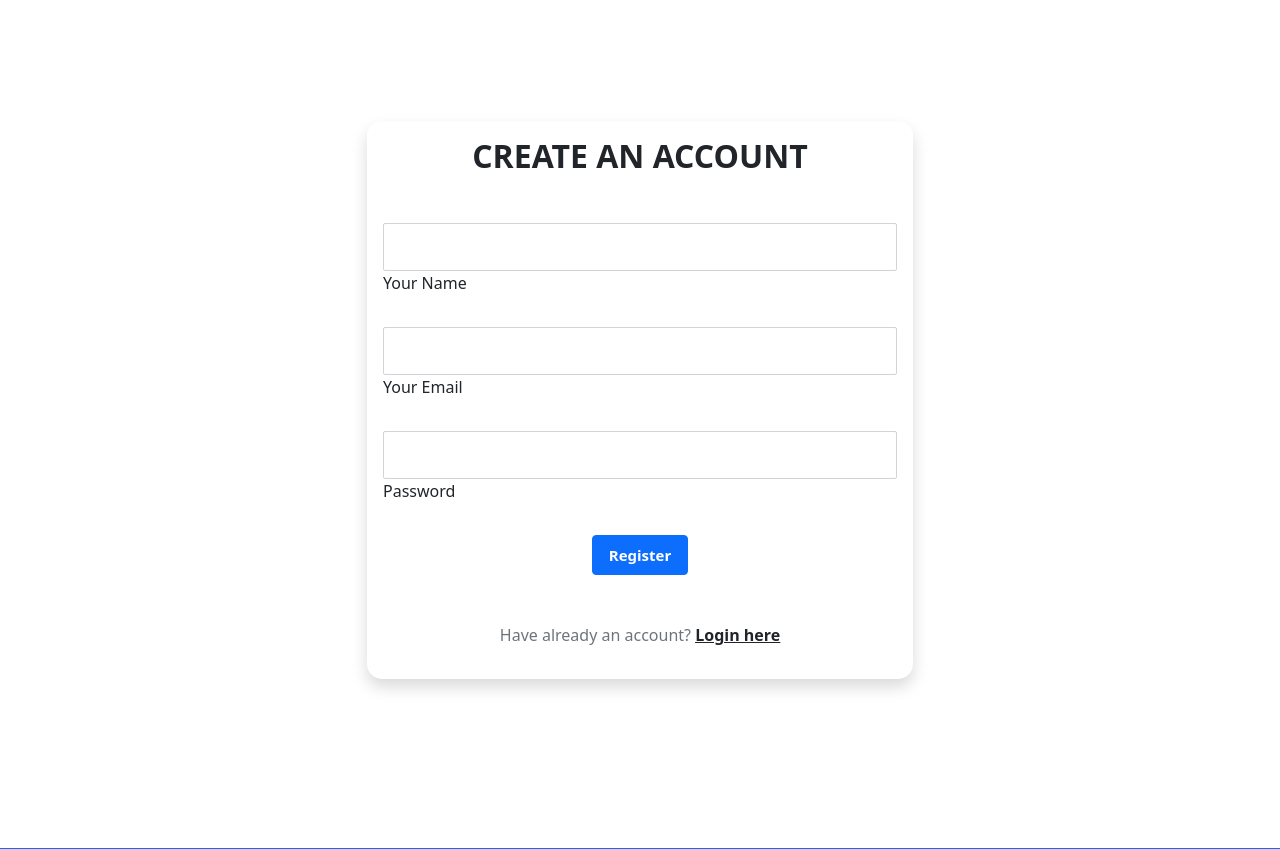
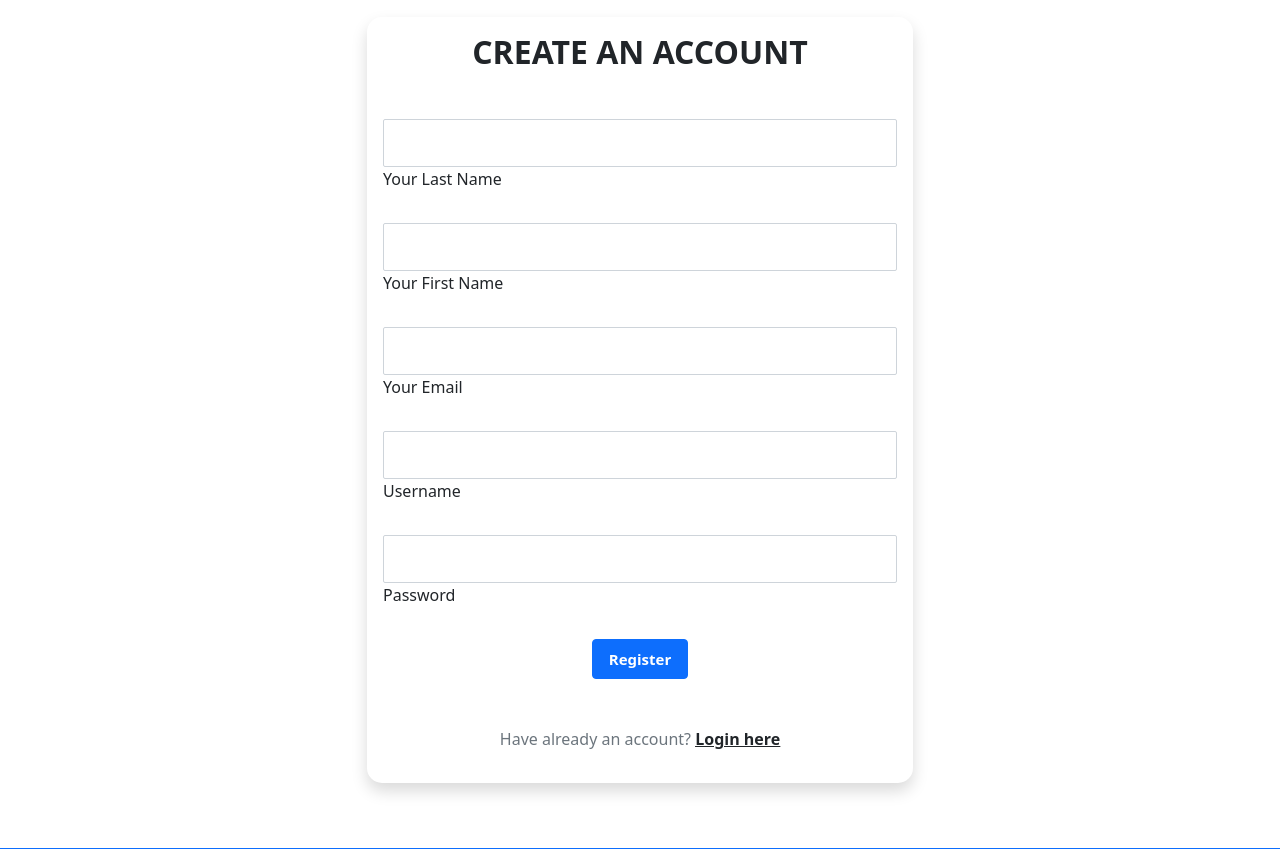
Before and after one commit to Raikonerr/reservation-railway, a PHP site: page /Brief5/signup/index in a window 1280 px wide. Shown: the part 72-921 px from the top of the page. Run offline with PHP 8.4, Linux system fonts and the light colour scheme; some libraries are stand-ins or nearby versions.

Commit message:
fixed user and client

```diff
--- a/controller/SignupController.php
+++ b/controller/SignupController.php
@@ -20,13 +20,16 @@ class SignupController
 
 		// echo 'hello';
 
-		$username = $_POST['username'];
-		$email = $_POST['email'];
-		$password = $_POST['password'];
-		echo $username;
+		$username = $_POST['Nom_utilisateur'];
+		$email = $_POST['Email'];
+		$password = $_POST['Mot_de_passe'];
+		$nom = $_POST['Nom'];
+		$prenom = $_POST['Prenom'];
+
+
 
 		 $auth = new Auth();
-		 $auth->signup($username,$email,$password);
+		 $auth->signup1($username,$password,$email,$nom,$prenom);
 		 header("Location: http://localhost/Brief5/Home/index");
 
 	}
--- a/model/auth.php
+++ b/model/auth.php
@@ -1,6 +1,7 @@
 <?php
 
 require_once "connection.php";
+require_once "user.php";
 
 class Auth {
     public $table = 'person';
@@ -21,4 +22,16 @@ class Auth {
         return $ctn->selectOne("person", $password, $username);
 
     }
+
+
+
+    public function signup1($username,$password,$email,$nom,$prenom){
+        $str=new User();
+        $str->insertUser($nom,$prenom,$email);
+        $last_idUser= $str->getlastId();
+        $iduser= $last_idUser['Id_u'];
+
+        $ctn = new Connection();
+        $ctn->insert($this->table, ['Nom_utilisateur','Mot_de_passe','role','IdUser'], [$username,$password,'0',$iduser]);
+    }
 }
--- a/model/connection.php
+++ b/model/connection.php
@@ -17,7 +17,16 @@ class Connection
 			  echo "Connection failed: " . $e->getMessage();
 			}
 	}
+	public function connect()
+	{
 
+		try {
+			  $this->conn = new PDO("mysql:host=$this->servername;dbname=$this->database", $this->username, $this->password);
+			} catch(PDOException $e)
+			{
+			  echo "Connection failed: " . $e->getMessage();
+			}
+	}
 	public function insert($table,$tableCln,$tableVal)
 	{
 		$names="";
@@ -92,4 +101,28 @@ class Connection
 
 	}
 
+	public function getIdUser(){
+
+		$stmt = $this->conn->prepare("select MAX(Id_u) as Id_u from user");
+  		$stmt->execute();
+        return  $stmt->fetch(PDO::FETCH_ASSOC);
+
 	}
+
+
+
+	public function addReserve($iduser,$idv,$payement){
+		$res="INSERT INTO `reservation`(`Id_p`, `Id_v`, `Payement`) VALUES ('$iduser','$idv','$payement')";
+        $queryReserve=$this->conn->prepare($res);
+        $queryReserve->execute();
+
+	}
+
+	// public function getResult($id){
+	// 	//select person.Nom_utilisateur , vo.Ville_d,vo.Ville_a,vo.Heure_d,train.Name_t,reservation.Payement from person JOIN reservation on person.Id_p=reservation.Id_p JOIN vo on vo.Id_v=reservation.Id_v JOIN train on vo.Id_t=train.Id_t where reservation.Id_p=11;
+	// 	$stmt = $this->conn->prepare("select person.Nom_utilisateur , vo.Ville_d,vo.Ville_a,vo.Heure_d,train.Name_t,reservation.Payement from person JOIN reservation on person.Id_p=reservation.Id_p JOIN vo on vo.Id_v=reservation.Id_v JOIN train on vo.Id_t=train.Id_t where reservation.Id_p=$id; ");
+  	// 	$stmt->execute();
+	// 	return $result = $stmt->fetchAll(PDO::FETCH_ASSOC);
+
+
+	}
--- /dev/null
+++ b/model/user.php
@@ -0,0 +1,43 @@
+<?php
+require_once "connection.php";
+
+
+Class User{
+    public function __construct(){
+
+    }
+
+
+
+
+    public function insertUser($nom,$prenom,$email)
+    {
+
+        $str = new Connection();
+        $str->insert('user', ['Nom','Prenom','Email'], [$nom,$prenom,$email]);
+
+
+    }
+    public function getLastId()
+    {
+        $str = new Connection();
+        $result =$str->getIdUser();
+        return $result;
+
+    }
+    public function addReservation($Id_v,$payement,$nom,$prenom,$email)
+    {
+        $str = new Connection();
+        $this->insertUser($nom,$prenom,$email);
+        print_r($this->getLastId());
+        $last_idUser = $this->getLastId();
+        print_r($Id_v);
+        print_r($payement);
+
+        $iduser= $last_idUser['Id_u'];
+
+        $str->addReserve($iduser,$Id_v,$payement);
+
+
+    }
+}
--- a/view/index.php
+++ b/view/index.php
@@ -22,7 +22,7 @@ require_once 'header.php'
             <div class="col-12  col-md-6">
                 <h1 class = "fw-bold ">Life is Shorts and The world is wide </h1>
                 <p class = "lead">to get the best of yoyr adventure you just need to leave and go where you like. we are waiting for you.</p>
-                <a href="/Brief5/booking" class="btn btn-warning fw-bold shadow">Book Now</a>
+                <a href="/Brief5/booking/btn" class="btn btn-warning fw-bold shadow">Book Now</a>
             </div>
             <div class="col-12 col-md-6 d-flex justify-content-end align-items-center">
             <img  src="../public/pic/Subway.png" class="image-fluid w-75" alt="">
--- a/view/signup.php
+++ b/view/signup.php
@@ -11,18 +11,25 @@
               <h2 class="text-uppercase text-center fw-bold mb-5">Create an account</h2>
               <form action="http://localhost/Brief5/signup/signupfunc" method="POST">
                 <div class="form-outline mb-4">
-                  <input type="text" name="username" class="form-control form-control-lg" />
-                  <label class="form-label"  for="form3Example1cg">Your Name</label>
+                  <input type="text" name="Nom" class="form-control form-control-lg" />
+                  <label class="form-label"  for="form3Example1cg">Your Last  Name</label>
                 </div>
                 <div class="form-outline mb-4">
-                  <input type="email" name="email" class="form-control form-control-lg" />
-                  <label class="form-label"  for="form3Example3cg">Your Email</label>
+                  <input type="text" name="Prenom" class="form-control form-control-lg" />
+                  <label class="form-label"  for="form3Example3cg">Your First Name</label>
                 </div>
                 <div class="form-outline mb-4">
-                  <input type="password" name="password" class="form-control form-control-lg" />
-                  <label class="form-label"  >Password</label>
+                  <input type="Email" name="Email" class="form-control form-control-lg" />
+                  <label class="form-label">Your Email</label>
                 </div>
-
+                <div class="form-outline mb-4">
+                  <input type="text" name="Nom_utilisateur" class="form-control form-control-lg" />
+                  <label class="form-label">Username</label>
+                </div>
+                <div class="form-outline mb-4">
+                  <input type="password" name="Mot_de_passe" class="form-control form-control-lg" />
+                  <label class="form-label">Password</label>
+                </div>
                 <div class="d-flex justify-content-center">
                   <button type="submit" class="btn btn-primary btn-block rounded btn-lg gradient-custom-4 text-white">Register</button>
                 </div>
```
Also changed, not shown: controller/BookingController.php (+20 -1 lines), model/book.php (+29 -0 lines), view/booking.php (+10 -6 lines).
